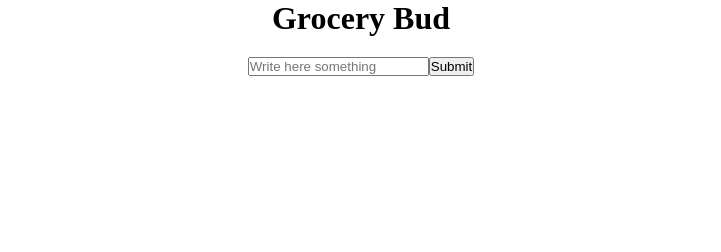
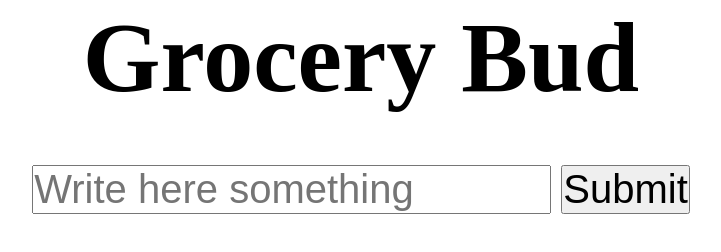
Before and after one commit to Sameerkhan313/Gorcery-Bud, a plain HTML site: page Index.html in a window 1280 px wide. Shown: the whole page, without its empty margins (279-1000 px from the left). Drawn offline with Linux system fonts and the light colour scheme.

Commit message:
Add files via upload

```diff
--- a/style.css
+++ b/style.css
@@ -2,12 +2,24 @@
     margin: 0;
     padding: 0;
     box-sizing: border-box;
+  }
+  h1{
+    font-size: 100px;
+    margin-bottom: 50px;
   }
 
   h1,
   h2,
   h3 {
     text-align: center;
+  }
+  input{
+    margin-right: 10px;
+  }
+
+  input,
+  button{
+    font-size: 40px;
   }
 
   .inputArea {
@@ -23,6 +35,7 @@
     align-items: center;
     margin-top: 20px;
     gap: 20px;
+    font-size: 40px;
   }
   li {
     width: 60%;
```
